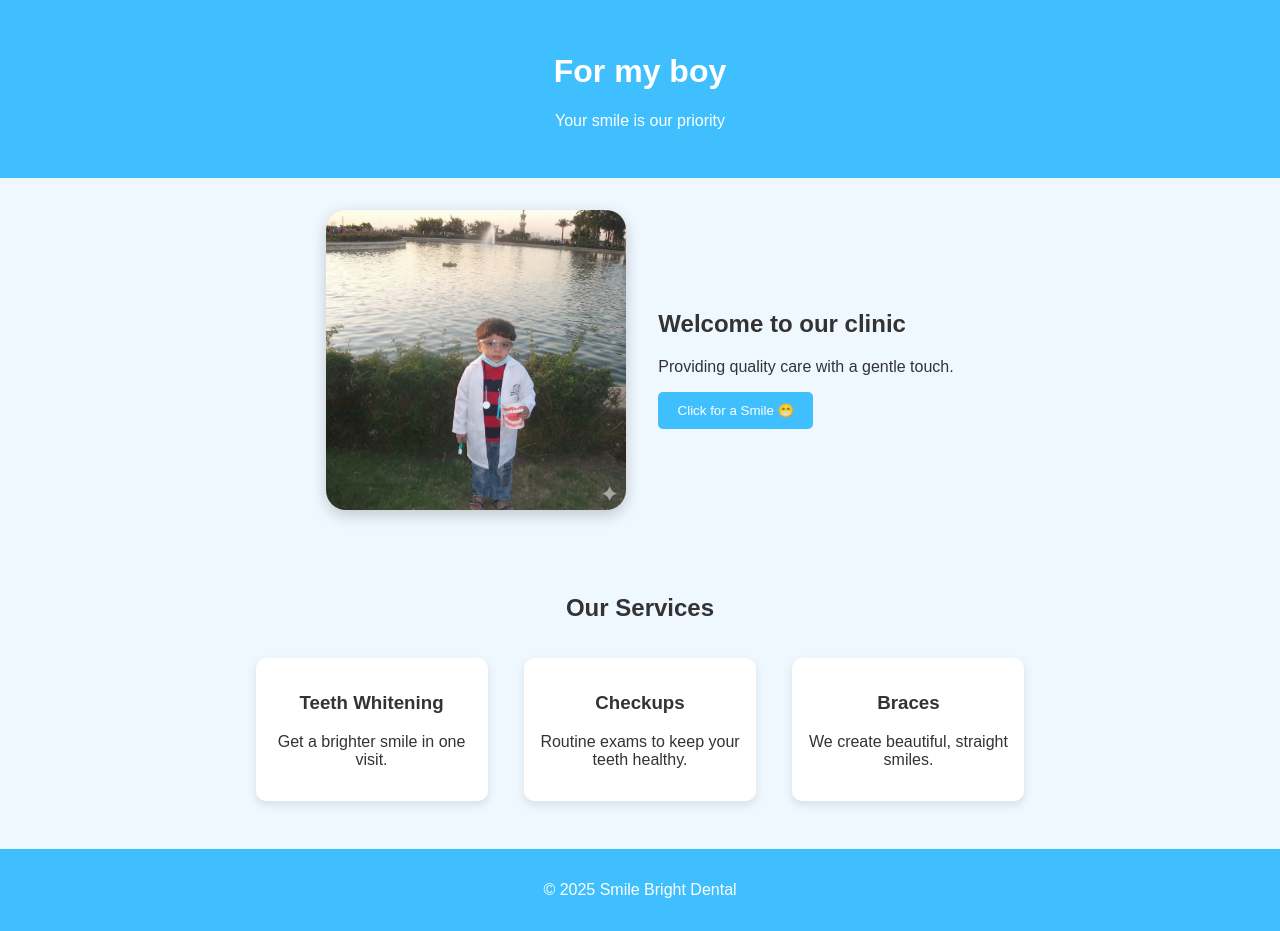
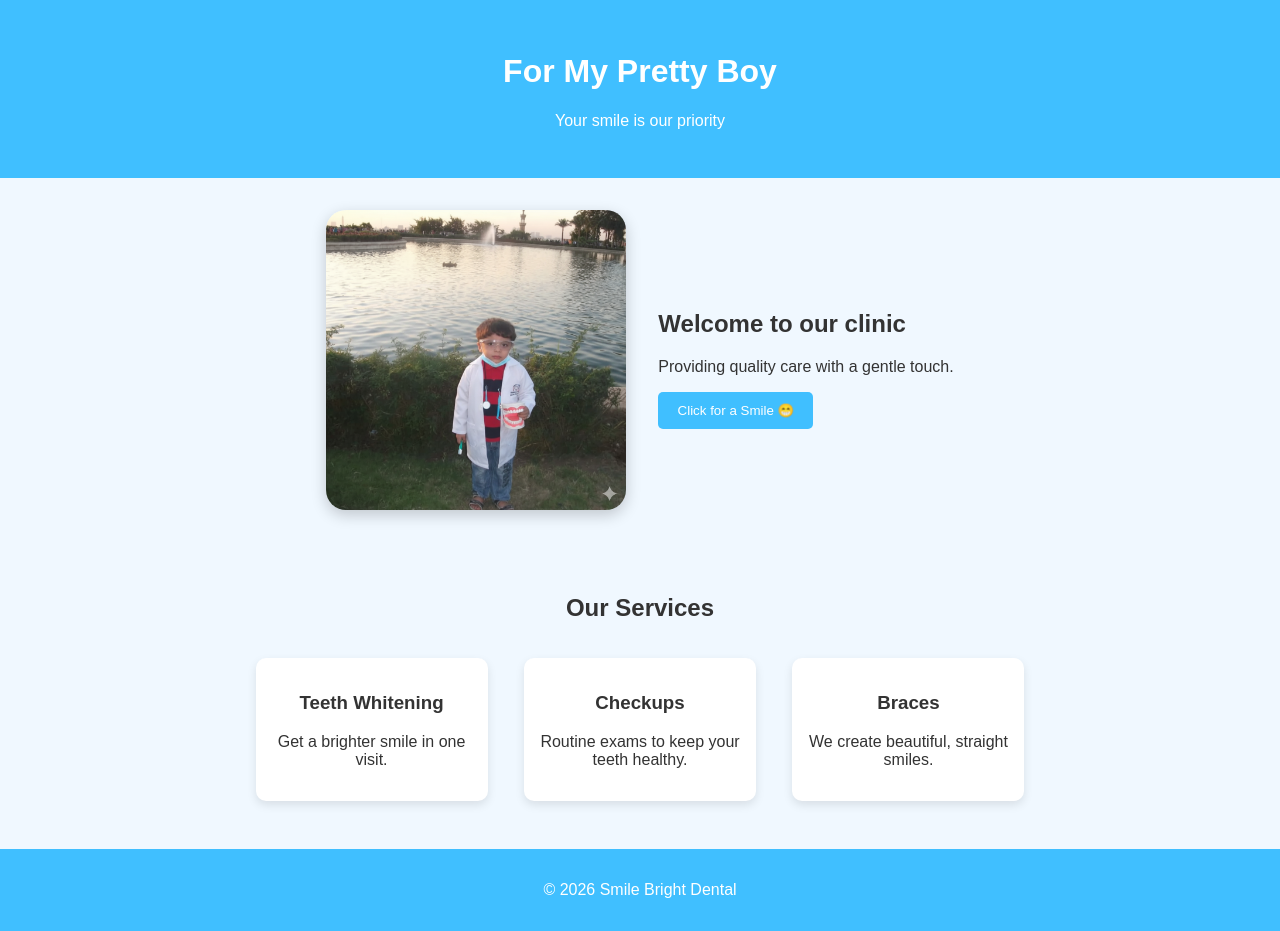
Before and after one commit to RawdaOssama/dentist-Eyado-page, a plain HTML site: page index.html in a window 1280 px wide. Drawn offline with Linux system fonts and the light colour scheme.

Commit message:
Update index.html

```diff
--- a/index.html
+++ b/index.html
@@ -3,13 +3,13 @@
 <head>
   <meta charset="UTF-8">
   <meta name="viewport" content="width=device-width, initial-scale=1.0">
-  <title>Your Dentist Page</title>
+  <title> Dentist Eyad </title>
   <link rel="stylesheet" href="styles.css">
   <script src="script.js"></script>
 </head>
 <body>
   <header>
-    <h1>For my boy</h1>
+    <h1>For My Pretty Boy</h1>
     <p>Your smile is our priority</p>
   </header>
 
@@ -39,7 +39,7 @@
   </section>
 
   <footer>
-    <p>&copy; 2025 Smile Bright Dental</p>
+    <p>&copy; 2026 Smile Bright Dental</p>
   </footer>
 
   <script src="script.js"></script>
```
